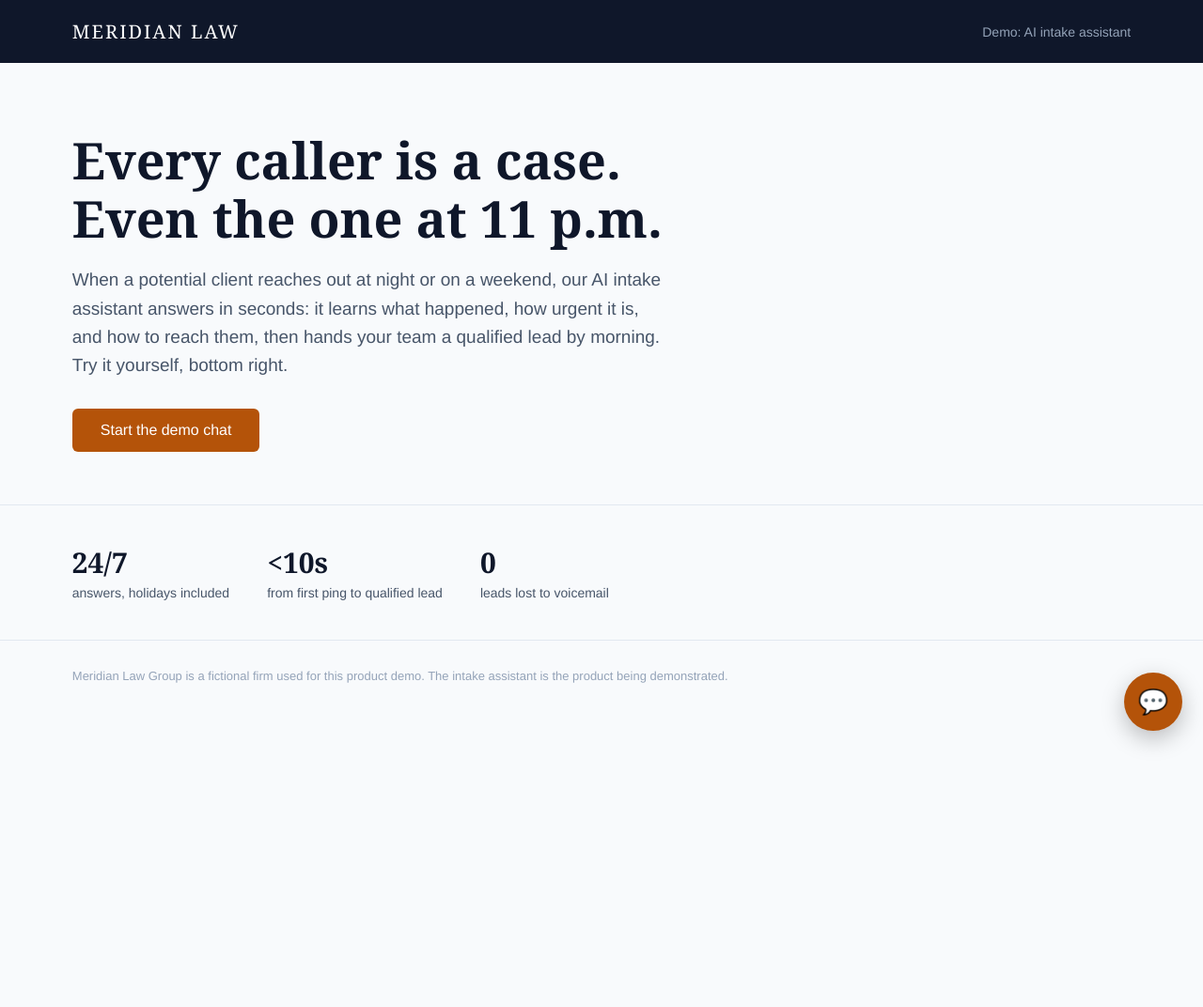
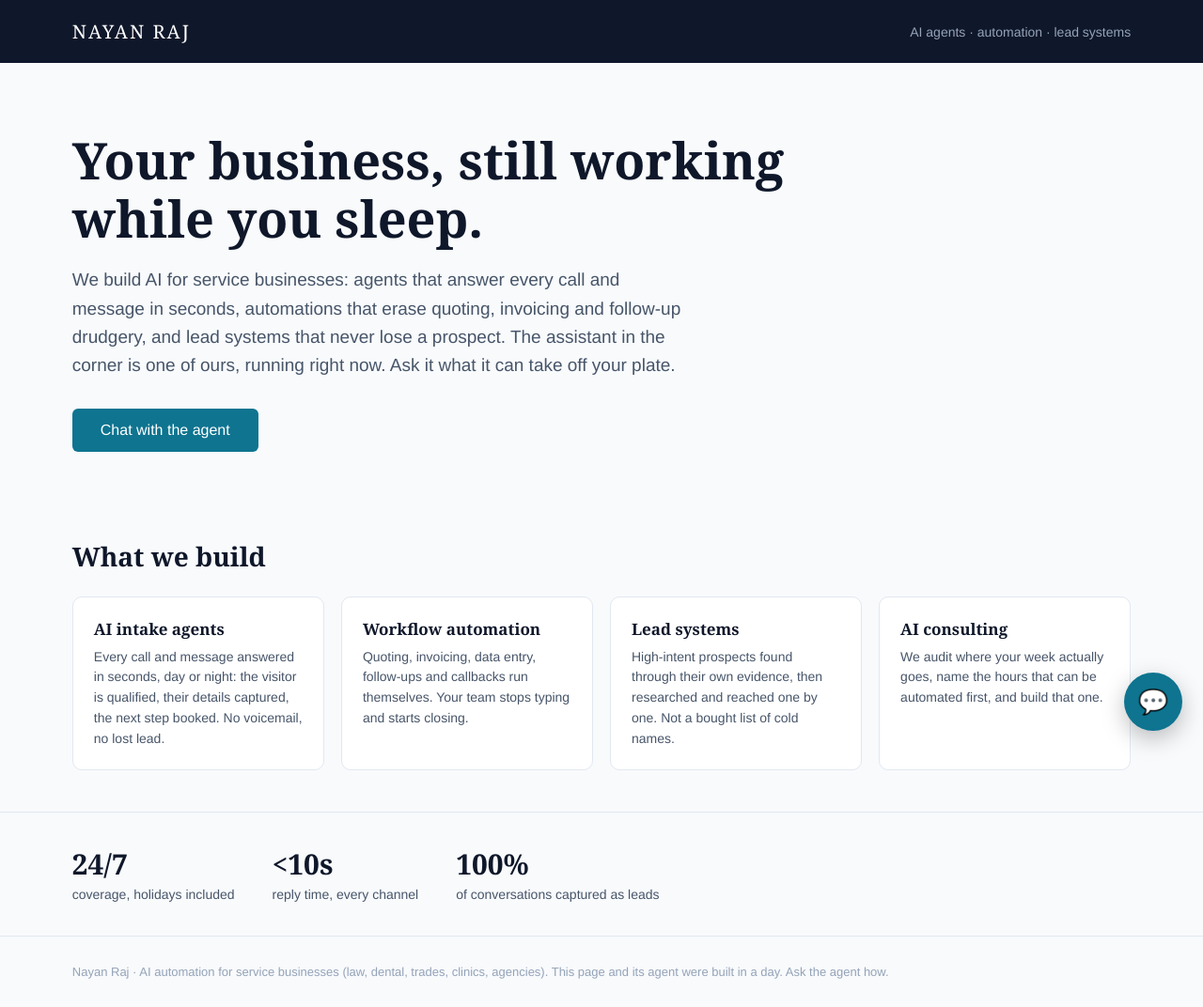
Before and after one commit to shravankumar0462-cpu/ai-intake-demo, a plain HTML site: page index.html in a window 1280 px wide. Shown: the whole page at 94% size. Before the commit the page ends 800 px from the top, so only its background shows below. Drawn offline with Linux system fonts and the light colour scheme.

Commit message:
Rebuild as Nayan Raj AI automation agency site: own services + lead-capture agent demo

```diff
--- a/index.html
+++ b/index.html
@@ -3,24 +3,29 @@
 <head>
 <meta charset="UTF-8">
 <meta name="viewport" content="width=device-width, initial-scale=1.0">
-<title>Meridian Law — Intake, never missed</title>
+<title>Nayan Raj — AI Automation for Service Businesses</title>
 <style>
-  :root{--ink:#0f172a;--slate:#475569;--gold:#b45309;--bg:#f8fafc;--card:#fff}
+  :root{--ink:#0f172a;--slate:#475569;--accent:#0e7490;--bg:#f8fafc;--card:#fff}
   *{margin:0;padding:0;box-sizing:border-box;font-family:Georgia,'Times New Roman',serif}
   body{background:var(--bg);color:var(--ink)}
   nav{display:flex;justify-content:space-between;align-items:center;padding:20px 6vw;background:#0f172a;color:#fff}
   nav .logo{font-size:20px;letter-spacing:2px}
   nav span{font-size:14px;color:#94a3b8;font-family:Helvetica,Arial,sans-serif}
-  header{padding:9vh 6vw 7vh;max-width:900px}
+  header{padding:9vh 6vw 6vh;max-width:920px}
   h1{font-size:clamp(32px,5vw,54px);line-height:1.15}
-  header p{margin-top:20px;font-size:19px;color:var(--slate);max-width:640px;font-family:Helvetica,Arial,sans-serif;line-height:1.6}
-  .cta{display:inline-block;margin-top:30px;padding:14px 30px;background:var(--gold);color:#fff;text-decoration:none;font-family:Helvetica,Arial,sans-serif;font-size:16px;border-radius:6px}
-  section.facts{display:flex;gap:40px;flex-wrap:wrap;padding:40px 6vw;border-top:1px solid #e2e8f0}
+  header p{margin-top:20px;font-size:19px;color:var(--slate);max-width:660px;font-family:Helvetica,Arial,sans-serif;line-height:1.6}
+  .cta{display:inline-block;margin-top:30px;padding:14px 30px;background:var(--accent);color:#fff;text-decoration:none;font-family:Helvetica,Arial,sans-serif;font-size:16px;border-radius:6px}
+  h2{padding:0 6vw;margin-top:44px;font-size:28px}
+  section.svc{display:grid;grid-template-columns:repeat(auto-fit,minmax(240px,1fr));gap:18px;padding:24px 6vw 10px}
+  .card{background:#fff;border:1px solid #e2e8f0;border-radius:10px;padding:22px}
+  .card b{font-size:17px}
+  .card p{margin-top:8px;font-size:14px;color:var(--slate);font-family:Helvetica,Arial,sans-serif;line-height:1.55}
+  section.facts{display:flex;gap:40px;flex-wrap:wrap;padding:34px 6vw;border-top:1px solid #e2e8f0;margin-top:34px}
   .fact b{display:block;font-size:30px}
   .fact span{font-size:14px;color:var(--slate);font-family:Helvetica,Arial,sans-serif}
   footer{padding:30px 6vw;font-size:13px;color:#94a3b8;font-family:Helvetica,Arial,sans-serif;border-top:1px solid #e2e8f0}
   /* widget */
-  #wbtn{position:fixed;bottom:22px;right:22px;width:62px;height:62px;border-radius:50%;background:var(--gold);color:#fff;font-size:26px;border:0;cursor:pointer;box-shadow:0 8px 24px rgba(0,0,0,.25);font-family:Helvetica,Arial,sans-serif}
+  #wbtn{position:fixed;bottom:22px;right:22px;width:62px;height:62px;border-radius:50%;background:var(--accent);color:#fff;font-size:26px;border:0;cursor:pointer;box-shadow:0 8px 24px rgba(0,0,0,.25);font-family:Helvetica,Arial,sans-serif}
   #wbox{position:fixed;bottom:96px;right:22px;width:min(360px,calc(100vw - 32px));height:min(520px,72vh);background:var(--card);border-radius:14px;box-shadow:0 16px 48px rgba(0,0,0,.3);display:none;flex-direction:column;overflow:hidden}
   #wbox.open{display:flex}
   .whead{background:#0f172a;color:#fff;padding:14px 16px}
@@ -31,40 +36,45 @@
   .bot{background:#fff;align-self:flex-start;border:1px solid #e2e8f0}
   .you{background:#0f172a;color:#fff;align-self:flex-end}
   .chip{display:inline-block;margin:3px 4px 0 0;padding:7px 12px;background:#fff;border:1px solid #cbd5e1;border-radius:999px;font-size:13px;cursor:pointer;font-family:Helvetica,Arial,sans-serif}
-  .chip:hover{border-color:var(--gold)}
+  .chip:hover{border-color:var(--accent)}
   .wfoot{display:flex;gap:8px;padding:10px;border-top:1px solid #e2e8f0;background:#fff}
   #win{flex:1;padding:10px 12px;border:1px solid #cbd5e1;border-radius:8px;font-size:14px;font-family:Helvetica,Arial,sans-serif}
   #wsend{padding:10px 16px;background:#0f172a;color:#fff;border:0;border-radius:8px;cursor:pointer;font-family:Helvetica,Arial,sans-serif}
 </style>
 </head>
 <body>
-<nav><div class="logo">MERIDIAN LAW</div><span>Demo: AI intake assistant</span></nav>
+<nav><div class="logo">NAYAN RAJ</div><span>AI agents · automation · lead systems</span></nav>
 <header>
-  <h1>Every caller is a case.<br>Even the one at 11 p.m.</h1>
-  <p>When a potential client reaches out at night or on a weekend, our AI intake assistant answers in seconds: it learns what happened, how urgent it is, and how to reach them, then hands your team a qualified lead by morning. Try it yourself, bottom right.</p>
-  <a class="cta" href="#" onclick="document.getElementById('wbtn').click();return false;">Start the demo chat</a>
+  <h1>Your business, still working<br>while you sleep.</h1>
+  <p>We build AI for service businesses: agents that answer every call and message in seconds, automations that erase quoting, invoicing and follow-up drudgery, and lead systems that never lose a prospect. The assistant in the corner is one of ours, running right now. Ask it what it can take off your plate.</p>
+  <a class="cta" href="#" onclick="document.getElementById('wbtn').click();return false;">Chat with the agent</a>
 </header>
+<h2>What we build</h2>
+<section class="svc">
+  <div class="card"><b>AI intake agents</b><p>Every call and message answered in seconds, day or night: the visitor is qualified, their details captured, the next step booked. No voicemail, no lost lead.</p></div>
+  <div class="card"><b>Workflow automation</b><p>Quoting, invoicing, data entry, follow-ups and callbacks run themselves. Your team stops typing and starts closing.</p></div>
+  <div class="card"><b>Lead systems</b><p>High-intent prospects found through their own evidence, then researched and reached one by one. Not a bought list of cold names.</p></div>
+  <div class="card"><b>AI consulting</b><p>We audit where your week actually goes, name the hours that can be automated first, and build that one.</p></div>
+</section>
 <section class="facts">
-  <div class="fact"><b>24/7</b><span>answers, holidays included</span></div>
-  <div class="fact"><b>&lt;10s</b><span>from first ping to qualified lead</span></div>
-  <div class="fact"><b>0</b><span>leads lost to voicemail</span></div>
+  <div class="fact"><b>24/7</b><span>coverage, holidays included</span></div>
+  <div class="fact"><b>&lt;10s</b><span>reply time, every channel</span></div>
+  <div class="fact"><b>100%</b><span>of conversations captured as leads</span></div>
 </section>
-<footer>Meridian Law Group is a fictional firm used for this product demo. The intake assistant is the product being demonstrated.</footer>
+<footer>Nayan Raj · AI automation for service businesses (law, dental, trades, clinics, agencies). This page and its agent were built in a day. Ask the agent how.</footer>
 
 <button id="wbtn" aria-label="Open chat">💬</button>
 <div id="wbox">
-  <div class="whead"><b>Ava · Intake Assistant</b><div>Meridian Law Group · online</div></div>
+  <div class="whead"><b>Agent · built by Nayan Raj</b><div>Live demo of what we build</div></div>
   <div id="wlog"></div>
   <div class="wfoot"><input id="win" placeholder="Type your reply…" onkeydown="if(event.key==='Enter')send()"><button id="wsend" onclick="send()">Send</button></div>
 </div>
 <script>
-const FIRM="Meridian Law Group";
 const STEPS=[
- {ask:"What brings you in today?",chips:["Injury claim","Family law","Business dispute","Something else"],key:"matter"},
- {ask:"How recently did this happen?",chips:["Today","Within the last week","Over a month ago"],key:"when"},
- {ask:"How urgent is it for you right now?",chips:["Very urgent","Soon","Just exploring options"],key:"urgency"},
- {ask:"Got it. What's your name?",key:"name"},
- {ask:"And the best phone or email to reach you?",key:"contact"},
+ {ask:"Hi! I'm an AI agent, and building me is one of Nayan's services. What's eating your team's time right now?",chips:["Missed calls & slow replies","Manual quoting or invoicing","Chasing leads","Something else"],key:"problem"},
+ {ask:"How many hours a week does that cost you?",chips:["Under 5","5 to 15","15+"],key:"hours"},
+ {ask:"What's your name?",key:"name"},
+ {ask:"And where should I send the automation plan?",key:"contact"},
 ];
 const log=document.getElementById('wlog'),win=document.getElementById('win'),wbox=document.getElementById('wbox');
 let step=-1,lead={captured:new Date().toISOString()};
@@ -73,9 +83,8 @@ function chips(arr){const c=document.createElement('div');arr.forEach(t=>{const
 document.getElementById('wbtn').onclick=()=>{wbox.classList.toggle('open');if(step===-1)next();};
 function next(){step++;if(step<STEPS.length){bubble(STEPS[step].ask,'bot');if(STEPS[step].chips)chips(STEPS[step].chips);}else finish();}
 function finish(){
-  const urgency=lead.urgency||'';
-  bubble("Thanks "+(lead.name||'')+", that's everything I need. Here's what I captured:\n\n• Matter: "+(lead.matter||'-')+"\n• When: "+(lead.when||'-')+"\n• Urgency: "+urgency+"\n• Name: "+(lead.name||'-')+"\n• Contact: "+(lead.contact||'-'),"bot");
-  bubble("A member of the "+FIRM+" team will reach out within one business day. If this is an emergency, call (555) 010-0110 now. (Demo: this lead is captured in this browser only.)","bot");
+  bubble("Thanks "+(lead.name||'')+', that\'s everything. Here\'s what I captured:\n\n• Pain: '+(lead.problem||'-')+"\n• Hours lost weekly: "+(lead.hours||'-')+"\n• Name: "+(lead.name||'-')+"\n• Send plan to: "+(lead.contact||'-'),"bot");
+  bubble("You'll get a short, free plan for automating this: where the hours go and what to build first. No pitch, no jargon. (Demo note: this agent runs on this page. In production, every answer lands in your inbox the moment it happens.)","bot");
   step=999;
 }
 function send(){
```
